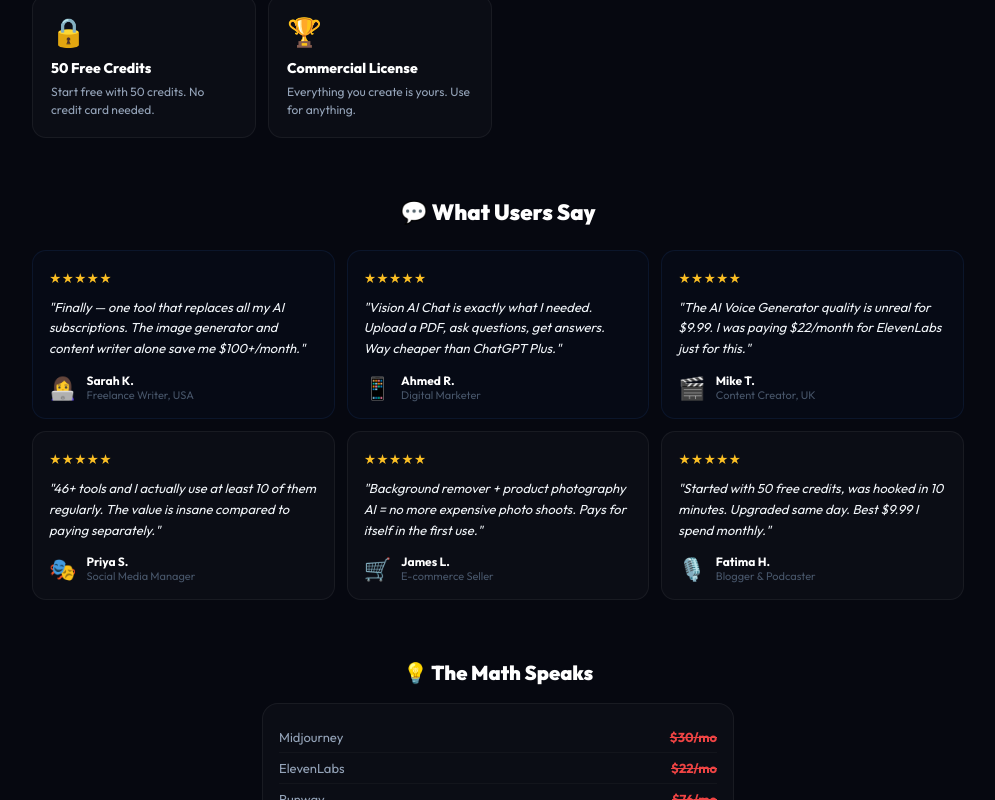
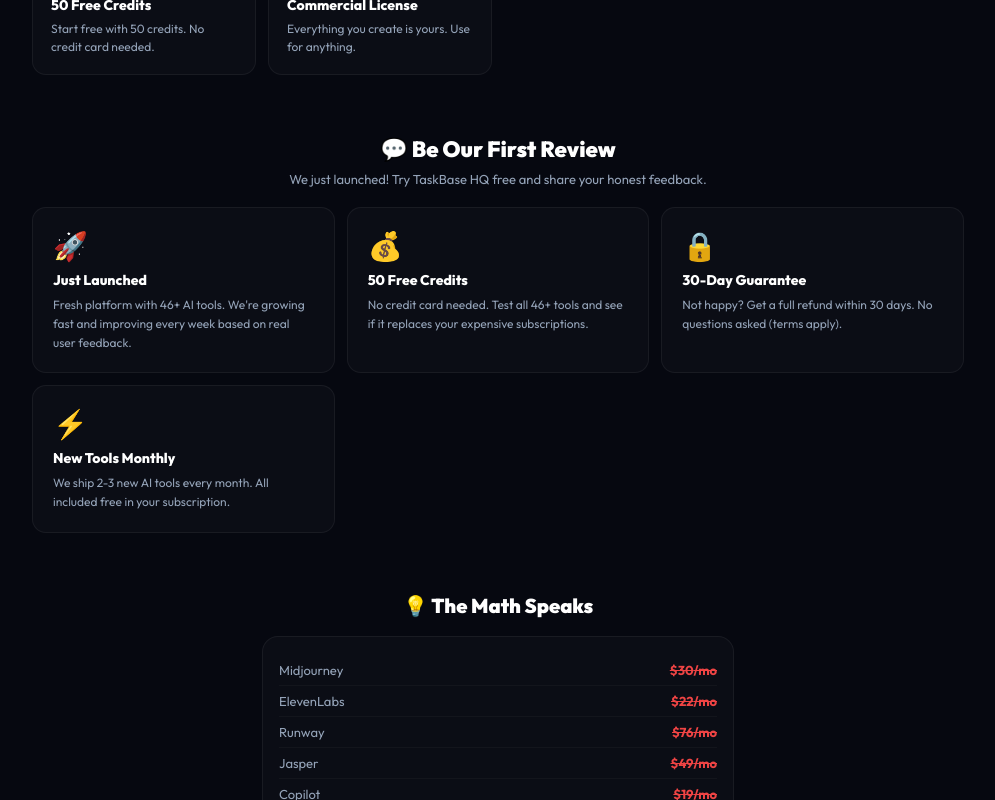
Before and after one commit to muhammadhamzabhundi9-web/taskbasehq, a React (Vite) app: page / in a window 1280 px wide. Shown: the part 1866-2666 px from the top of the page, without its empty margins (142-1137 px from the left). Built offline with nearby package versions, Linux system fonts and the light colour scheme.

Commit message:
Add files via upload

```diff
--- a/src/App.jsx
+++ b/src/App.jsx
@@ -109,14 +109,7 @@
   { id:55, name:"AI Try-On Clothes", desc:"See yourself in any outfit before buying.", category:"image", icon:"👗", marketPrice:20, features:["Virtual try-on","Any clothing","Realistic fit","Multiple angles","E-commerce ready"], badge:"⏳ Coming Soon", comingSoon:true, users:"19K+", rating:4.8 },
   { id:56, name:"AI Meme & Reel Maker", desc:"Viral memes, reels, TikTok content with auto-captions.", category:"video", icon:"😂", marketPrice:10, features:["Trending templates","Auto captions","Viral formats","Direct sharing","Branding"], badge:"⏳ Coming Soon", comingSoon:true, users:"28K+", rating:4.8 },
 ];
-const REVIEWS = [
-  { name:"Sarah K.", role:"Freelance Writer, USA", text:"Finally — one tool that replaces all my AI subscriptions. The image generator and content writer alone save me $100+/month.", avatar:"👩‍💻", stars:5, hl:true },
-  { name:"Ahmed R.", role:"Digital Marketer", text:"Vision AI Chat is exactly what I needed. Upload a PDF, ask questions, get answers. Way cheaper than ChatGPT Plus.", avatar:"📱", stars:5, hl:true },
-  { name:"Mike T.", role:"Content Creator, UK", text:"The AI Voice Generator quality is unreal for $9.99. I was paying $22/month for ElevenLabs just for this.", avatar:"🎬", stars:5, hl:true },
-  { name:"Priya S.", role:"Social Media Manager", text:"46+ tools and I actually use at least 10 of them regularly. The value is insane compared to paying separately.", avatar:"🎭", stars:5 },
-  { name:"James L.", role:"E-commerce Seller", text:"Background remover + product photography AI = no more expensive photo shoots. Pays for itself in the first use.", avatar:"🛒", stars:5 },
-  { name:"Fatima H.", role:"Blogger & Podcaster", text:"Started with 50 free credits, was hooked in 10 minutes. Upgraded same day. Best $9.99 I spend monthly.", avatar:"🎙️", stars:5 },
-];
+const REVIEWS = [];
 const FAQ = [
   { q:"What do I get?", a:"Unlimited access to ALL 46+ AI tools — image generator, video creator, voice cloner, content writer, code assistant, and more. One subscription, no hidden costs." },
   { q:"How do free credits work?", a:"You get 50 free credits on signup — no credit card needed. Each AI generation uses 1 credit. When credits run out, upgrade for unlimited access to all tools." },
@@ -210,7 +203,7 @@
         <div style={{display:"flex",alignItems:"center",gap:10}}>
           <span style={{fontSize:30}}>{tool.icon}</span>
           <div><h3 style={{color:"#fff",fontSize:15,fontWeight:800,margin:0,lineHeight:1.2}}>{tool.name}</h3>
-          <div style={{display:"flex",alignItems:"center",gap:6,marginTop:3}}><Stars/><span style={{color:T.dim,fontSize:10}}>{tool.rating}</span><span style={{color:T.dim,fontSize:10}}>•</span><span style={{color:T.dim,fontSize:10}}>{tool.users} users</span></div></div>
+          </div>
         </div>
         {!tool.comingSoon&&<Pill color={tool.trending?T.orange:T.accent}>{tool.badge}</Pill>}
       </div>
@@ -233,7 +226,7 @@
       <div onClick={e=>e.stopPropagation()} style={{background:`linear-gradient(180deg,#111827 0%,${T.bg} 100%)`,borderRadius:"22px 22px 0 0",width:"100%",maxWidth:460,maxHeight:"82vh",overflowY:"auto",padding:"20px 18px 30px",animation:"modalUp 0.3s cubic-bezier(0.16,1,0.3,1)"}}>
         <div style={{width:36,height:4,background:"#334155",borderRadius:2,margin:"0 auto 18px"}}/>
         <div style={{display:"flex",alignItems:"center",gap:12,marginBottom:6}}><span style={{fontSize:44}}>{tool.icon}</span><div>{!tool.comingSoon&&<Pill color={tool.trending?T.orange:T.accent}>{tool.badge}</Pill>}<h2 style={{color:"#fff",fontSize:20,fontWeight:900,margin:"6px 0 0"}}>{tool.name}</h2></div></div>
-        <div style={{display:"flex",gap:12,margin:"10px 0 14px"}}><Stars/><span style={{color:T.muted,fontSize:12}}>{tool.rating} • {tool.users} users</span></div>
+
         <p style={{color:T.muted,fontSize:14,lineHeight:1.65,margin:"0 0 20px"}}>{tool.desc}</p>
         <div style={{marginBottom:20}}><div style={{color:T.text,fontSize:13,fontWeight:700,marginBottom:10}}>All Features:</div>
         {tool.features.map((f,i)=><div key={i} style={{display:"flex",alignItems:"center",gap:10,padding:"9px 0",borderBottom:i<tool.features.length-1?"1px solid rgba(255,255,255,0.04)":"none"}}><span style={{width:22,height:22,borderRadius:6,background:`${T.green}15`,color:T.green,display:"flex",alignItems:"center",justifyContent:"center",fontSize:11,flexShrink:0}}>✓</span><span style={{color:"#cbd5e1",fontSize:13.5}}>{f}</span></div>)}</div>
@@ -291,9 +284,19 @@
       </div>
     </section>
     <section style={{padding:"30px 14px",maxWidth:960,margin:"0 auto"}}>
-      <h2 style={{color:"#fff",fontSize:22,fontWeight:900,textAlign:"center",margin:"0 0 24px"}}>💬 What Users Say</h2>
+      <h2 style={{color:"#fff",fontSize:22,fontWeight:900,textAlign:"center",margin:"0 0 8px"}}>💬 Be Our First Review</h2>
+      <p style={{color:T.muted,fontSize:13,textAlign:"center",margin:"0 0 20px"}}>We just launched! Try TaskBase HQ free and share your honest feedback.</p>
       <div style={{display:"grid",gridTemplateColumns:"repeat(auto-fill,minmax(280px,1fr))",gap:12}}>
-        {REVIEWS.map((r,i)=><div key={i} style={{background:r.hl?`${T.accent}06`:T.card,border:`1px solid ${r.hl?T.accent+"18":T.border}`,borderRadius:14,padding:16}}><Stars n={r.stars}/><p style={{color:T.text,fontSize:13,lineHeight:1.6,margin:"10px 0 14px",fontStyle:"italic"}}>"{r.text}"</p><div style={{display:"flex",alignItems:"center",gap:10}}><span style={{fontSize:22}}>{r.avatar}</span><div><div style={{color:"#fff",fontSize:12,fontWeight:700}}>{r.name}</div><div style={{color:T.dim,fontSize:11}}>{r.role}</div></div></div></div>)}
+        {[
+          {icon:"🚀",title:"Just Launched",text:"Fresh platform with 46+ AI tools. We're growing fast and improving every week based on real user feedback."},
+          {icon:"💰",title:"50 Free Credits",text:"No credit card needed. Test all 46+ tools and see if it replaces your expensive subscriptions."},
+          {icon:"🔒",title:"30-Day Guarantee",text:"Not happy? Get a full refund within 30 days. No questions asked (terms apply)."},
+          {icon:"⚡",title:"New Tools Monthly",text:"We ship 2-3 new AI tools every month. All included free in your subscription."},
+        ].map((v,i)=><div key={i} style={{background:T.card,border:`1px solid ${T.border}`,borderRadius:14,padding:20}}>
+          <div style={{fontSize:28,marginBottom:8}}>{v.icon}</div>
+          <div style={{color:"#fff",fontSize:14,fontWeight:800,marginBottom:6}}>{v.title}</div>
+          <div style={{color:T.muted,fontSize:12,lineHeight:1.6}}>{v.text}</div>
+        </div>)}
       </div>
     </section>
     <section style={{padding:"30px 14px",maxWidth:500,margin:"0 auto"}}>
```
